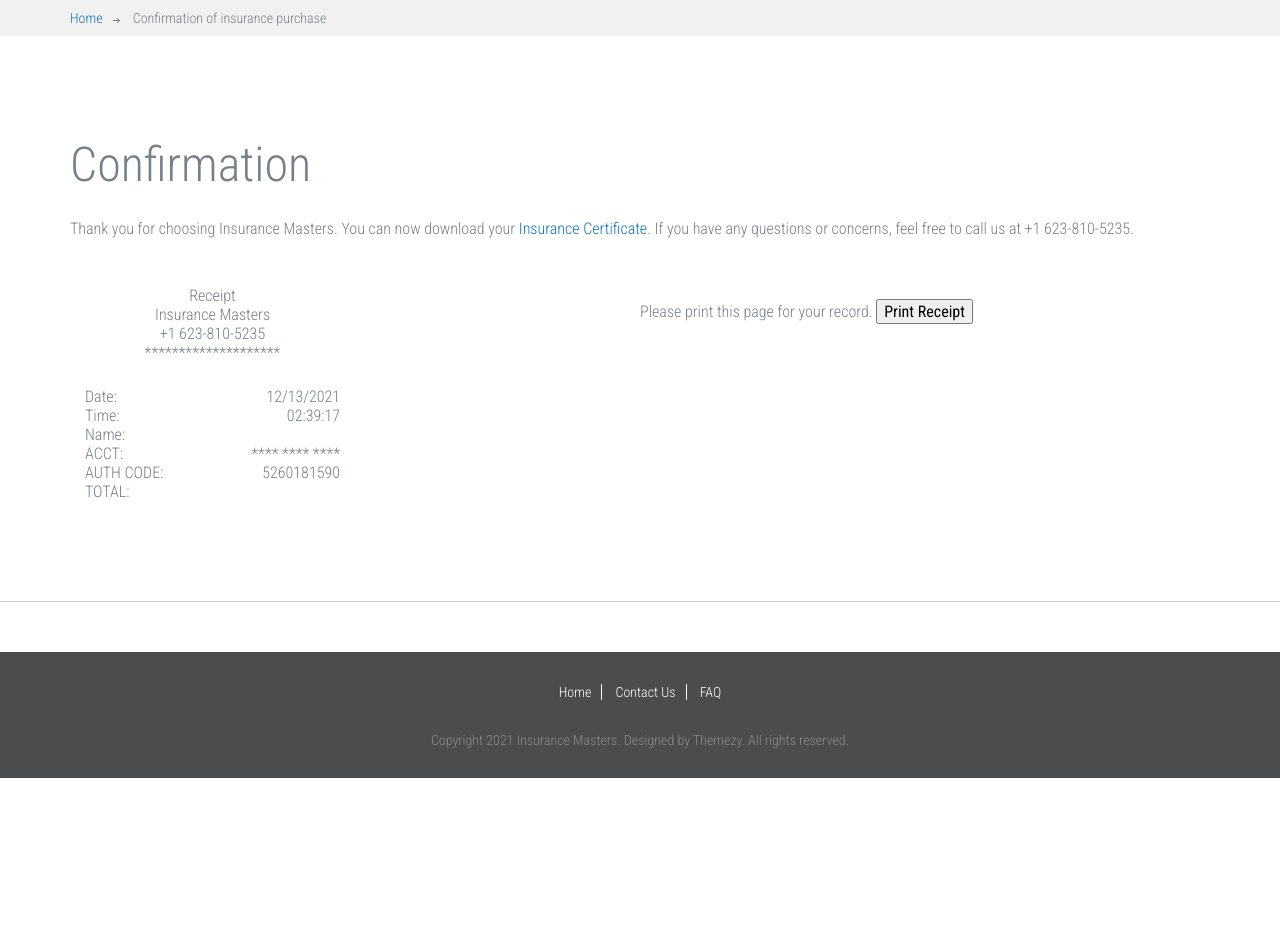
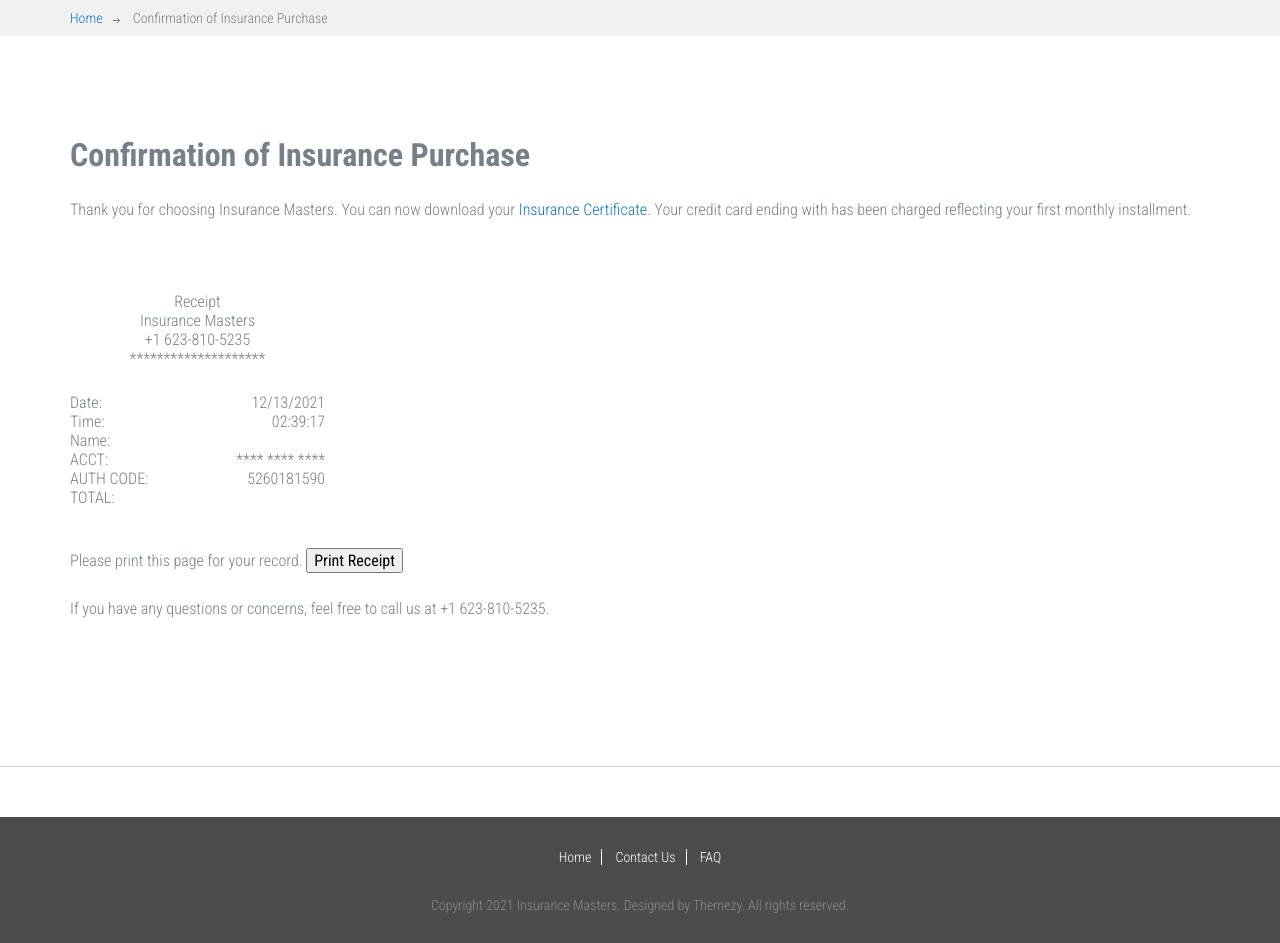
Before and after one commit to mrtyson93/insurancemasters, a Flask app: page /confirmation in a window 1280 px wide. Shown: the part 193-1136 px from the top of the page. Before the commit the page ends 971 px from the top, so only its background shows below. Run offline with Flask 2, Linux system fonts and the light colour scheme; parts of the project's set-up code (start-up, migrations or seed data) failed here and were passed over; some libraries are stand-ins or nearby versions.

Commit message:
receipt updates

```diff
--- a/templates/confirmation.html
+++ b/templates/confirmation.html
@@ -2,24 +2,27 @@
 <div class="breadcrumbs">
   <div class="container">
     <a href="./index">Home</a>
-        <span>Confirmation of insurance purchase</span>
+    <span>Confirmation of Insurance Purchase</span>
   </div>
 </div>
 
 <div class="page">
   <div class="fullwidth-block">
     <div class="container">
-            <h1 class="entry-title">Confirmation</h1>
+      <h1 class="h1">Confirmation of Insurance Purchase</h1>
       <p>
-                Thank you for choosing Insurance Masters. You can now download your <a href="/certificate" target="_blank"> Insurance Certificate</a>. If you have any questions or concerns, feel free to call us at +1 623-810-5235.
+        Thank you for choosing Insurance Masters. You can now download your
+        <a href="/certificate" target="_blank"> Insurance Certificate</a>. Your
+        credit card ending with {{cc_number}} has been charged {{cc_amount}}
+        reflecting your first monthly installment.
       </p>
-            <p>
-            <div class="col-sm-6">
+      <div id="printable-receipt" class="row col-sm-6">
+        <div>
           <div class="row">
             <div class="col-sm-6 text-center">
-                        Receipt<br>
-                        Insurance Masters<br>
-                        +1 623-810-5235<br>
+              Receipt<br />
+              Insurance Masters<br />
+              +1 623-810-5235<br />
               ********************
             </div>
           </div>
@@ -48,14 +51,47 @@
             <div class="text-right col-sm-4">{{cc_amount}}</div>
           </div>
         </div>
-            <br><br>
-            Please print this page for your record. <button onclick="window.print()">Print Receipt</button>
+        <div>
+          <br /><br />
+          <p>
+            Please print this page for your record.
+            <button onclick="print()">Print Receipt</button>
           </p>
-            <br>
+          <p>
+            If you have any questions or concerns, feel free to call us at +1
+            623-810-5235.
+          </p>
+        </div>
+      </div>
     </div>
     <!-- .container -->
   </div>
   <!-- .fullwidth-block -->
 </div>
 
+<script>
+  $(function () {
+    $("#back").click(function (e) {
+      e.preventDefault();
+      window.location.href = "/result";
+    });
+  });
+
+  function print() {
+    var receipt = document.getElementById("printable-receipt");
+    var windowToPrint = window.open(
+      "",
+      "",
+      "left=0,top=0,width=800,height=900,toolbar=0,scrollbars=0,status=0"
+    );
+    windowToPrint.document.write(receipt.innerHTML);
+    windowToPrint.document.write(
+      '<link href="/static/./style.css" type="text/css" rel="stylesheet"/>'
+    );
+    windowToPrint.document.close();
+    windowToPrint.focus();
+    windowToPrint.print();
+    windowToPrint.close();
+  }
+</script>
 {% endblock %}
```
Also changed, not shown: templates/payment.html (+7 -7 lines). Lines whose indentation alone changed are shown as unchanged.
